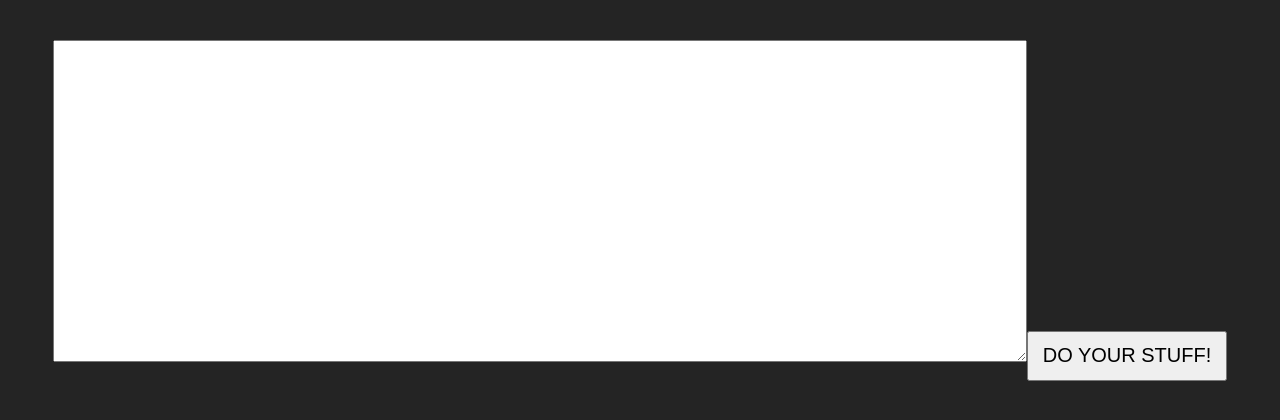
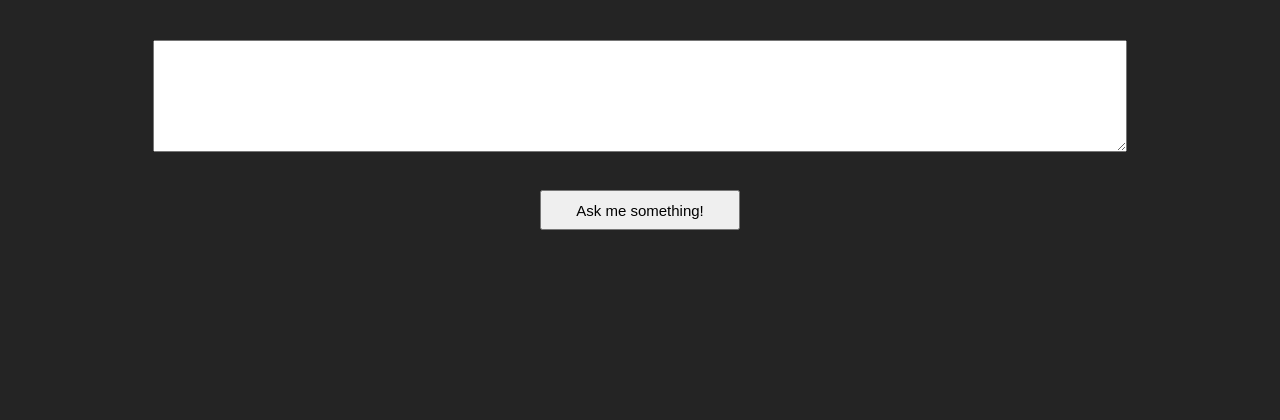
Before and after one commit to gregchapauli/chatGPT-clone, a React (Vite) app: page / in a window 1280 px wide. Both pictures are taken after a click on the element 382 px from the left and 324 px from the top of the page. Shown: the top 420 px of the page. Built offline with nearby package versions, Linux system fonts and the light colour scheme.

Commit message:
CSS of Translation

```diff
--- a/src/App.css
+++ b/src/App.css
@@ -42,16 +42,23 @@
   font-size: 15px;
 }
 
+.app {
+  display: grid;
+  justify-content: center;
+  grid-auto-rows: 150px 100px 400px;
+}
+
 .text-area {
+  max-height: 60%;
   font-size: 20px;
   padding: 10px;
   font-family: Poppins;
 }
 
 .action-btn {
+  justify-self: center;
   width: 200px;
-  height: 50px;
-  font-size: 20px;
-  margin-top: 20px;
+  height: 40px;
+  font-size: 15px;
   cursor: pointer;
 }
--- a/src/components/Translation.jsx
+++ b/src/components/Translation.jsx
@@ -10,7 +10,7 @@ export default function Translation({ doStuff, setInput, result }) {
         onChange={(e) => setInput(e.target.value)}
       ></textarea>
       <button className="action-btn" onClick={doStuff}>
-        DO YOUR STUFF!
+        Ask me something!
       </button>
 
       <h3 className="result-text">{result.length > 0 ? result : ""}</h3>
```
